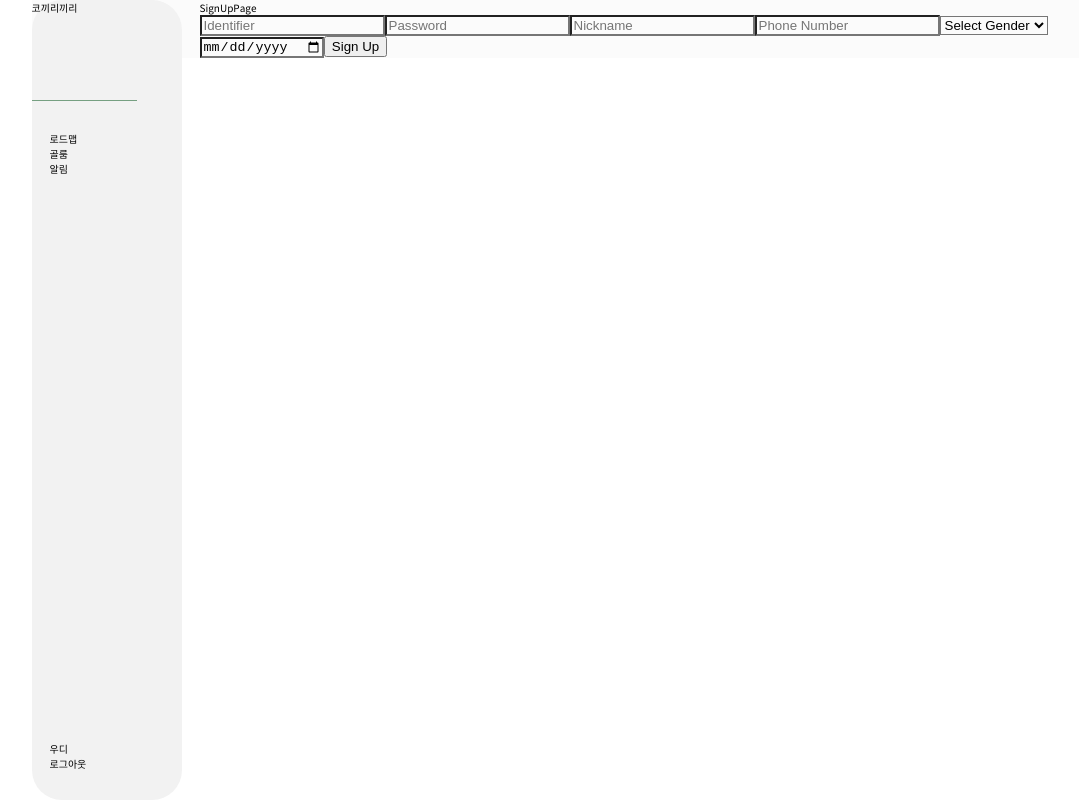
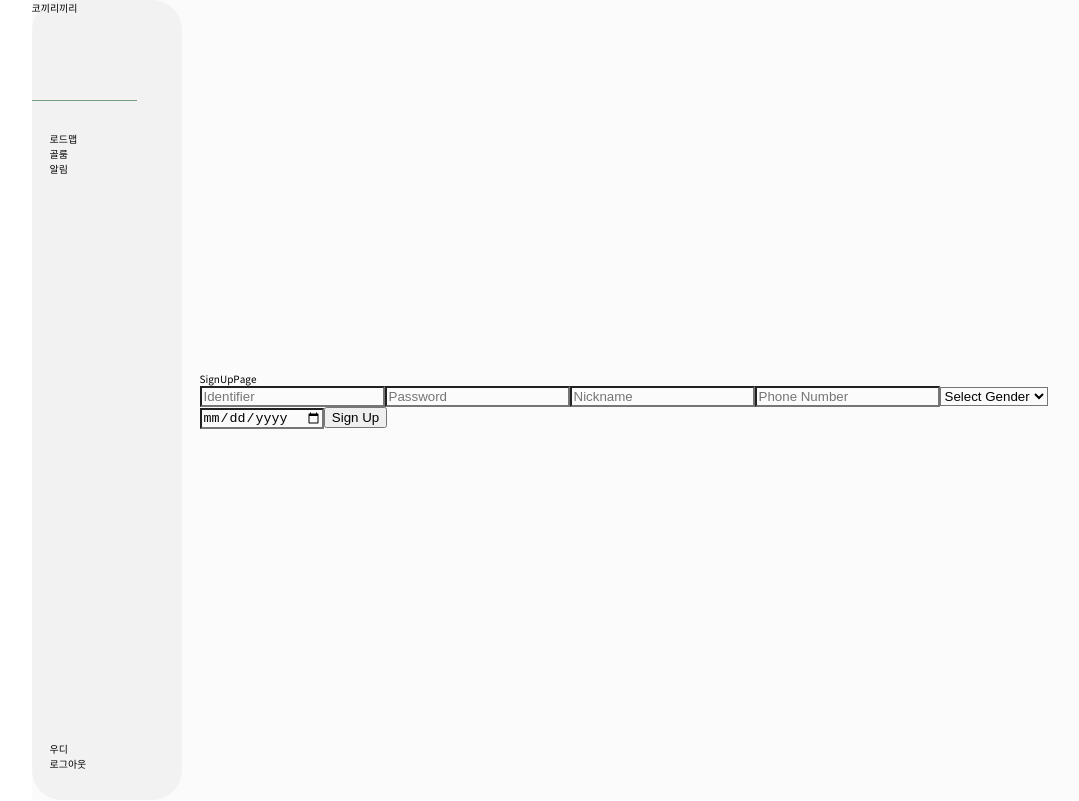
Before and after one commit to woowacourse-teams/2023-co-kirikiri, a React app in the folder client/: page /join in a window 1280 px wide. Shown: the whole page, without its empty margins (40-1119 px from the left). Built offline with nearby package versions, Linux system fonts and the light colour scheme.

Commit message:
design: 회원가입 페이지 레이아웃 스타일링 및 적용

```diff
--- /dev/null
+++ b/client/src/pages/signUpPage/SignUpPage.styles.tsx
@@ -0,0 +1,8 @@
+import styled from 'styled-components';
+
+export const SignUpPageWrapper = styled.div`
+  display: flex;
+  align-items: center;
+  justify-content: center;
+  height: 100vh;
+`;
--- a/client/src/pages/signUpPage/SignUpPage.tsx
+++ b/client/src/pages/signUpPage/SignUpPage.tsx
@@ -1,7 +1,13 @@
 import SignUpForm from '@components/signUpPage/SignUpForm';
 
+import * as S from './SignUpPage.styles';
+
 const SignUpPage = () => {
-  return <SignUpForm />;
+  return (
+    <S.SignUpPageWrapper>
+      <SignUpForm />
+    </S.SignUpPageWrapper>
+  );
 };
 
 export default SignUpPage;
```
